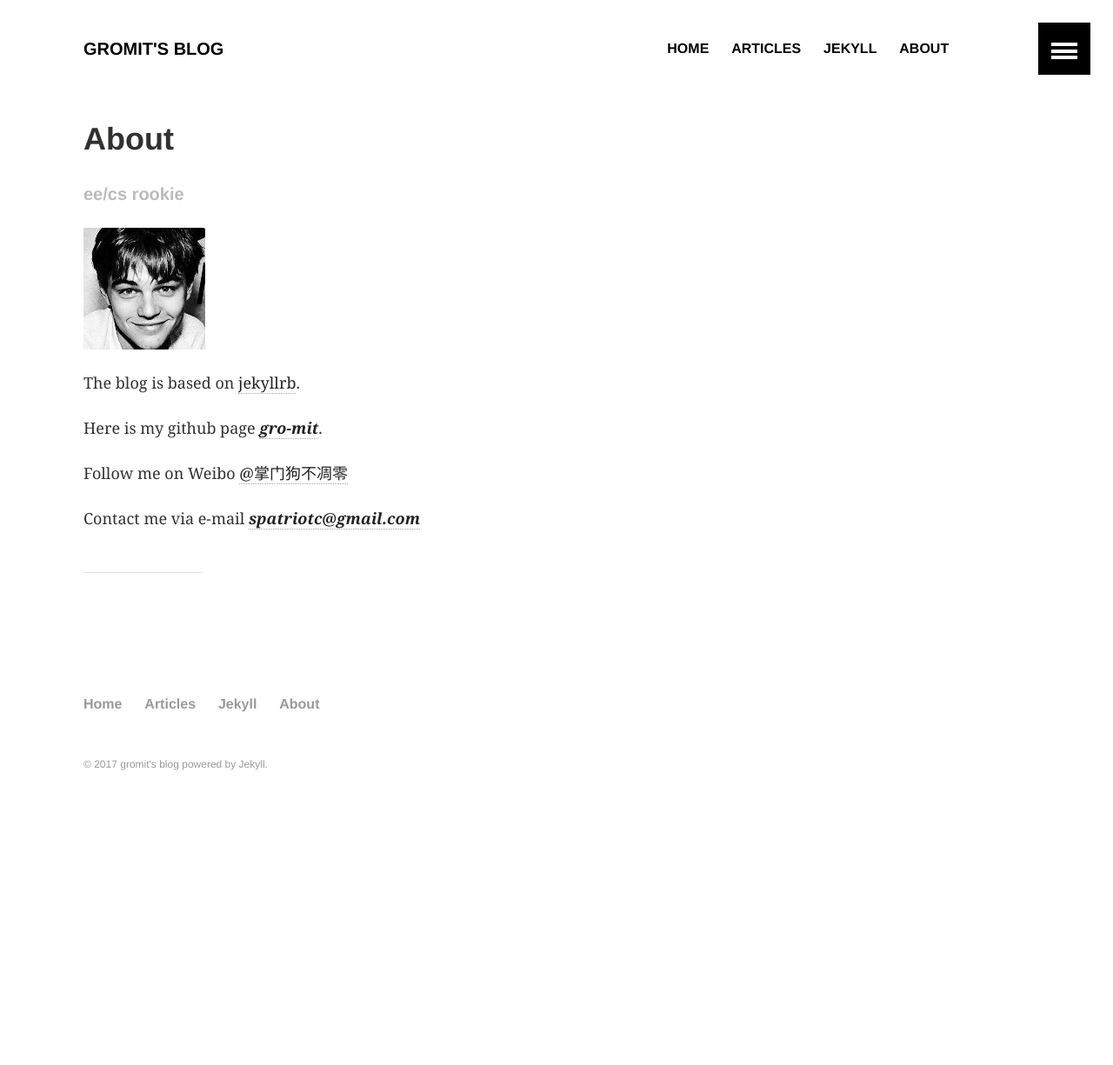
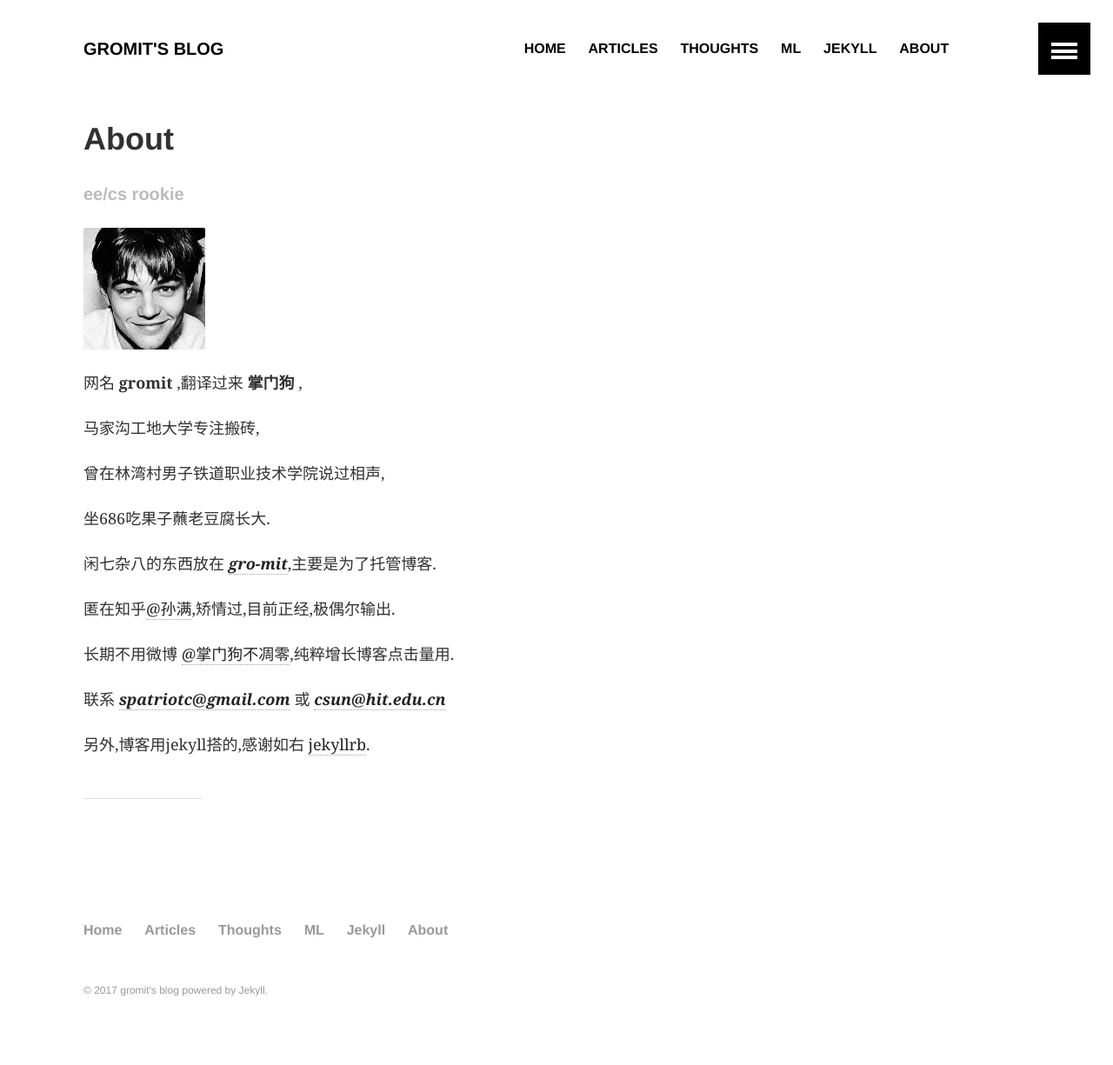
Before and after one commit to gro-mit/gro-mit.github.io, a Jekyll site: the page built from About.md, in a window 1280 px wide. Shown: the whole page at 87% size. Built offline with Jekyll 4.4.1, drawn with Linux system fonts in a browser that asks for light colours; before the commit the page ends 965 px from its top, so only the background shows below that.

Commit message:
update about

```diff
--- a/About.md
+++ b/About.md
@@ -7,13 +7,22 @@ excerpt: ee/cs rookie
 
 ![pic]({{ site.url }}/images/icon.jpg)
 
+网名 **gromit** ,翻译过来 **掌门狗** ,
 
-The blog is based on [jekyllrb](http://jekyllrb.com/).
+马家沟工地大学专注搬砖,
 
-Here is my github page ***[gro-mit](https://github.com/gro-mit)***.
+曾在林湾村男子铁道职业技术学院说过相声,
 
-Follow me on Weibo [@掌门狗不凋零](http://weibo.com/1583170297)
+坐686吃果子蘸老豆腐长大.
 
-Contact me via e-mail   ***[spatriotc@gmail.com](mailto:spatriotc@gmail.com)***
+闲七杂八的东西放在 ***[gro-mit](https://github.com/gro-mit)***,主要是为了托管博客.
+
+匿在知乎[@孙满](https://www.zhihu.com/people/gro_mit),矫情过,目前正经,极偶尔输出.
+
+长期不用微博 [@掌门狗不凋零](http://weibo.com/1583170297),纯粹增长博客点击量用.
+
+联系 ***[spatriotc@gmail.com](mailto:spatriotc@gmail.com)*** 或 ***[csun@hit.edu.cn](mailto:csun@hit.edu.cn)***
+
+另外,博客用jekyll搭的,感谢如右 [jekyllrb](http://jekyllrb.com/).
 
 ---
--- a/_data/footer.yml
+++ b/_data/footer.yml
@@ -6,6 +6,12 @@
 - title: Articles
   url: /articles/
 
+- title: Thoughts
+  url: /thoughts/
+
+- title: ML
+  url: /machinelearning/
+
 - title: Jekyll
   url: /jekyll/
 
--- a/_data/navigation.yml
+++ b/_data/navigation.yml
@@ -10,6 +10,16 @@
   excerpt:
   image:
 
+- title: Thoughts
+  url: /thoughts/
+  excerpt:
+  image:
+
+- title: ML
+  url: /machinelearning/
+  excerpt:
+  image:
+
 - title: Jekyll
   url: /jekyll/
   excerpt:
```
Also changed, not shown: ML/index.md (added, +14 -0 lines), thoughts/index.md (added, +14 -0 lines).
